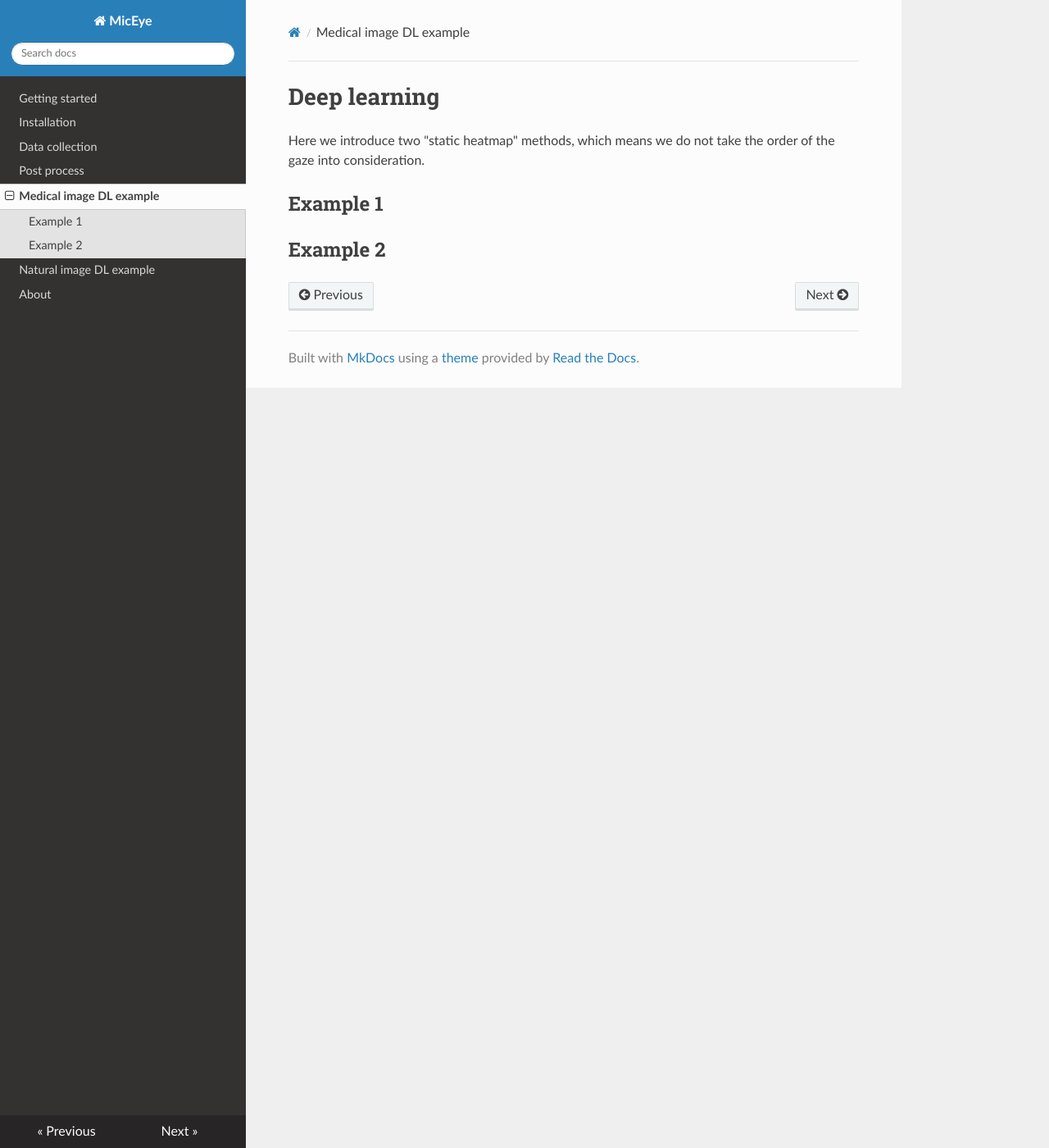
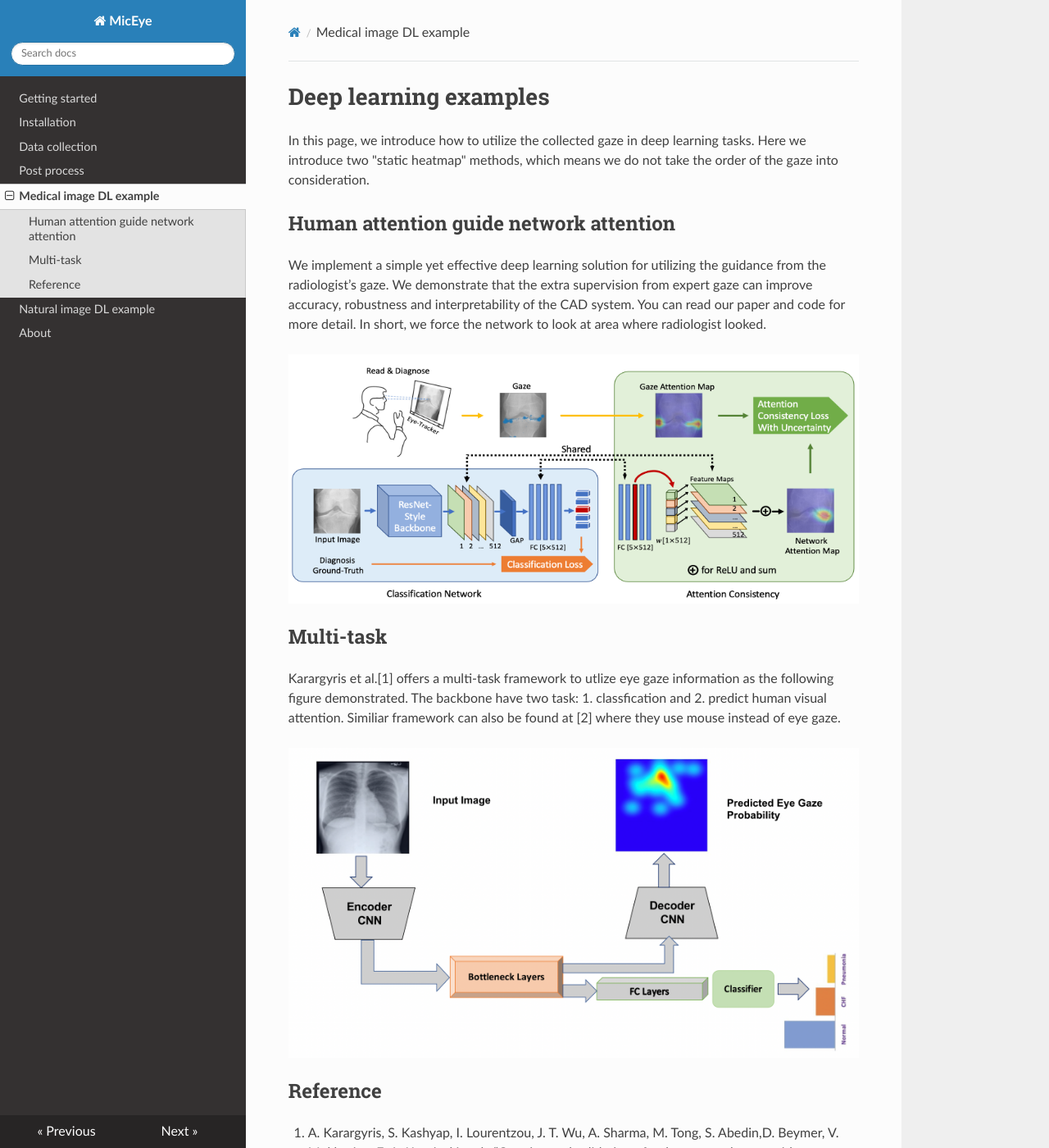
Before and after one commit to JamesQFreeman/MicEye, an MkDocs documentation site: the page built from docs/docs/deep_learning.md, in a window 1280 px wide and 1400 px high. Shown: the whole window at 82% size. Built offline with MkDocs 1.6.1, drawn with Linux system fonts in a browser that asks for light colours; nearby versions of some CDN libraries; some of the changed text lies outside the part shown.

Commit message:
update the doc

```diff
--- a/docs/docs/deep_learning.md
+++ b/docs/docs/deep_learning.md
@@ -1,6 +1,20 @@
-# Deep learning
-Here we introduce two "static heatmap" methods, which means we do not take the order of the gaze into consideration.
+# Deep learning examples
+In this page, we introduce how to utilize the collected gaze in deep learning tasks. Here we introduce two "static heatmap" methods, which means we do not take the order of the gaze into consideration.
 
-## Example 1
+## Human attention guide network attention
 
-## Example 2
+We implement a simple yet effective deep learning solution for utilizing the guidance from the radiologist’s gaze. We demonstrate that the extra supervision from expert gaze can improve accuracy, robustness and interpretability of the CAD system. You can read our paper and code for more detail. In short, we force the network to look at area where radiologist looked.
+
+![image-20210923151706030](img/guided_attention.png)
+
+## Multi-task
+
+Karargyris et al.[1] offers a multi-task framework to utlize eye gaze information as the following figure demonstrated. The backbone have two task: 1. classfication and 2. predict human visual attention. Similiar framework can also be found at [2] where they use mouse instead of eye gaze.
+
+![image-20210923144739581](img/Karargyris.png)
+
+## Reference
+
+1. A.  Karargyris,  S.  Kashyap,  I.  Lourentzou,  J.  T.  Wu,  A.  Sharma,  M.  Tong,  S.  Abedin,D.  Beymer,  V.  Mukherjee,  E.  A.  Krupinskiet  al.,  “Creation  and  validation  of  a  chest  x-ray dataset with eye-tracking and report dictation for ai development,”Scientific data, vol. 8,no. 1, pp. 1–18, 2021.
+
+2. L.Li,M.Xu,X.Wang,L.Jiang,andH.Liu,“Attentionbasedglaucoma detection: A large-scale database and cnn model,” in *Proceedings of the IEEE Conference on Computer Vision and Pattern Recognition*, 2019, pp. 10 571–10 580.
```
Also changed, not shown: docs/docs/about.md (+2 -2 lines), docs/docs/img/Karargyris.png (added), docs/docs/img/guided_attention.png (added).
